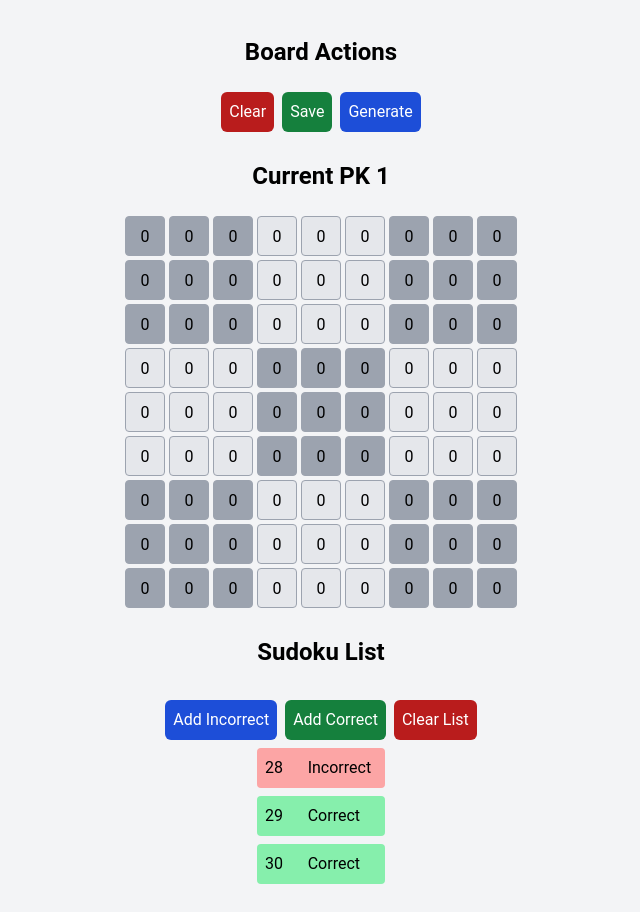
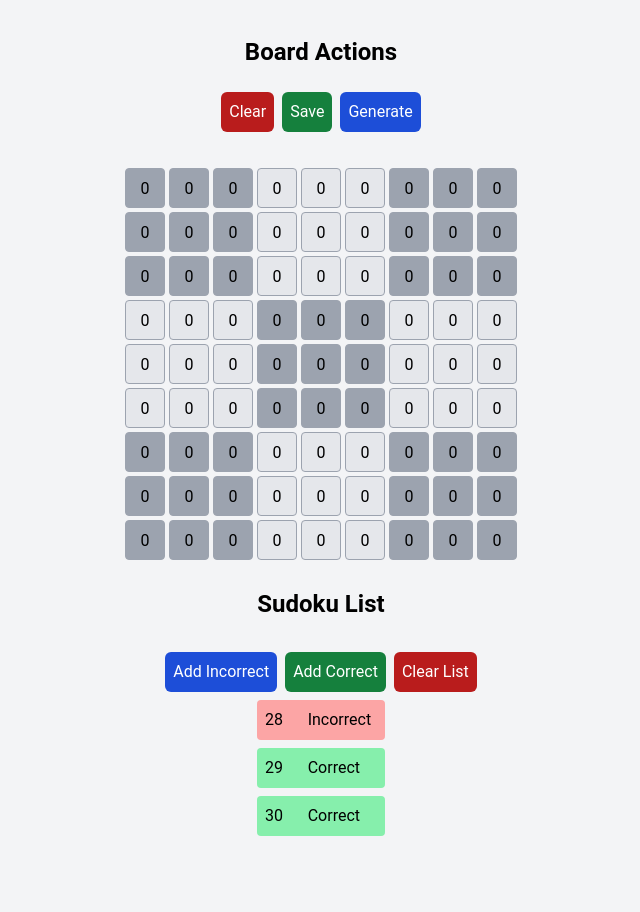
Before and after one commit to elperez365/SudokuReact, a React (Vite) app in the folder frontend/: page / in a window 1280 px wide. Shown: the whole page, without its empty margins (319-959 px from the left). After the commit the page ends 864 px from the top, so only its background shows below. Built offline with nearby package versions, Linux system fonts and the light colour scheme.

Commit message:
chore(Board) if current pk == 0 , title is not rendered

```diff
--- a/frontend/src/components/Board.tsx
+++ b/frontend/src/components/Board.tsx
@@ -15,7 +15,7 @@ const Board: React.FC<BoardProps> = () => {
   const grid = selectedBoard.sudoku_grid;
   return (
     <div className=" flex flex-col items-center justify-center">
-      <Title>Current PK {selectedBoard.pk}</Title>
+      {!!selectedBoard.pk && <Title>Current PK {selectedBoard.pk}</Title>}
       <form ref={boardRef} className="grid grid-cols-9 gap-1 mt-4">
         {grid.map((row, rowIndex) =>
           row.map((cell, colIndex) => (
--- a/frontend/src/data/Dummy.tsx
+++ b/frontend/src/data/Dummy.tsx
@@ -13,7 +13,7 @@ export const DUMMY_GRID: number[][] = [
 ];
 
 export const DUMMY_SUDOKU: Sudoku = {
-  pk: 1,
+  pk: 0,
   sudoku_grid: DUMMY_GRID,
   is_valid_solution: false,
 };
```
